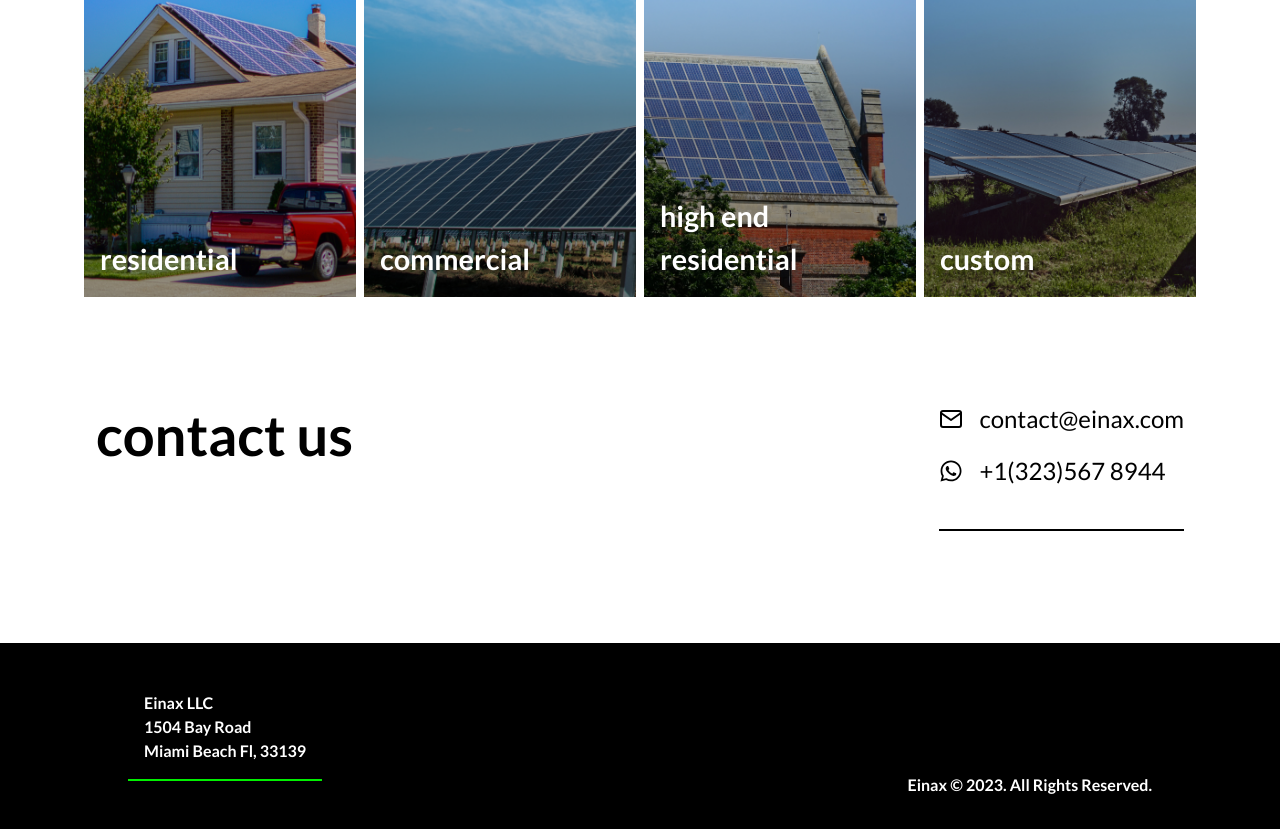
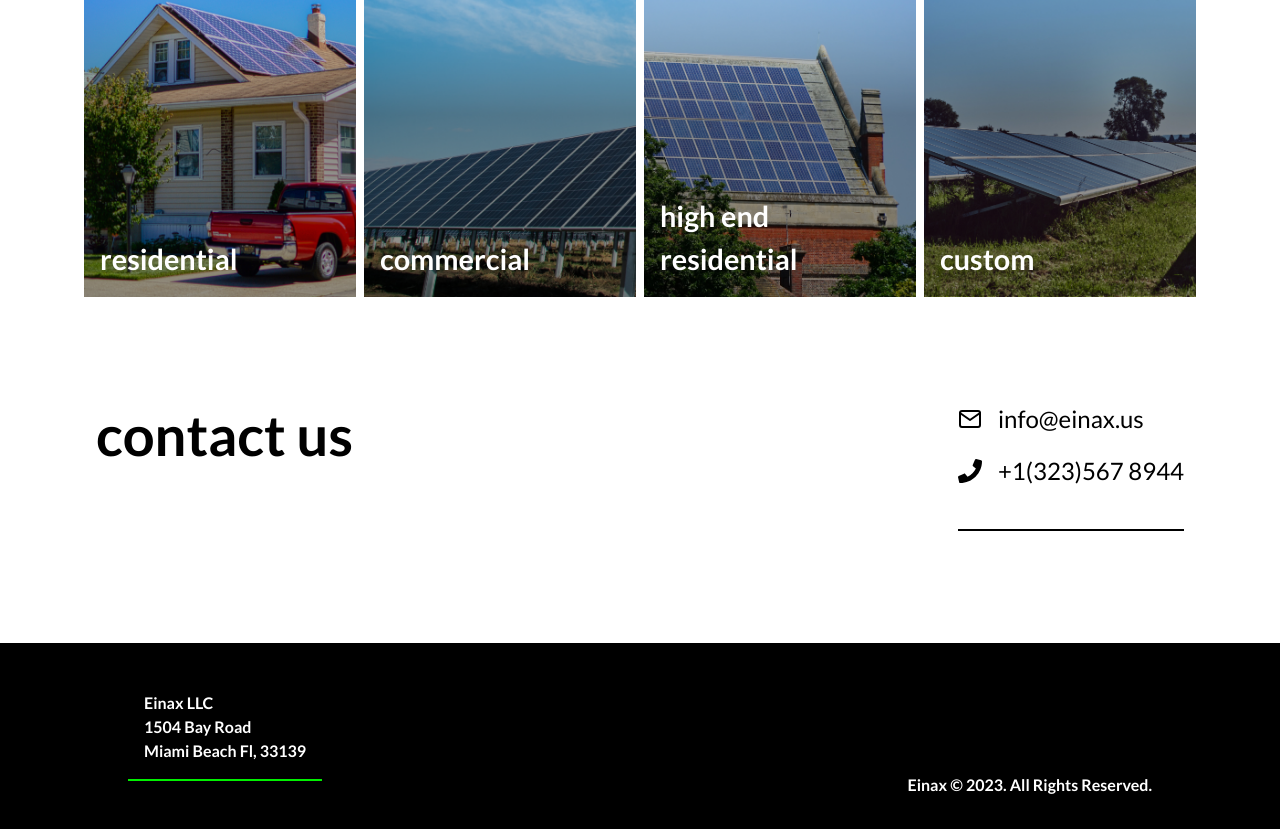
Before and after one commit to mlabato/einax, a React (Create React App) app: page / in a window 1280 px wide. Shown: the part 1441-2270 px from the top of the page. Built offline with nearby package versions, Linux system fonts and the light colour scheme.

Commit message:
contact addresses added

```diff
--- a/src/sections/ContactContainer.js
+++ b/src/sections/ContactContainer.js
@@ -1,4 +1,4 @@
-import { FaWhatsapp } from "react-icons/fa";
+import { FaPhone } from "react-icons/fa";
 import { FiMail } from "react-icons/fi";
 
 const ContactContainer = () => {
@@ -10,11 +10,11 @@ const ContactContainer = () => {
 
           <div className=" text-[.9rem] notebook:text-[1.5rem] full:text-[2rem] mb-[2rem]  items-start">
             <a href="google.com" className="flex flex-row mb-[1rem] items-center hover:text-[#00F000] duration-300">
-              <FiMail /> <p className="ml-[1rem]">contact@einax.com</p>
+              <FiMail /> <a href="mailto:info@einax.us" className="ml-[1rem]">info@einax.us</a>
             </a>
 
             <a href="emailto:google.com" className="flex flex-row items-center hover:text-[#00F000] duration-300">
-              <FaWhatsapp /> <p className="ml-[1rem]"> +1(323)567 8944</p>
+              <FaPhone/> <p className="ml-[1rem]"> +1(323)567 8944</p>
             </a>
           </div>
         </div>
--- a/src/sections/InfoContainer.js
+++ b/src/sections/InfoContainer.js
@@ -54,7 +54,7 @@ const InfoContainer = () => {
           send us your electric bill and we'll get you a free budget{" "}
         </p>
         <div className=" my-[.5rem] notebook:my-[1rem] big:my-[1.5rem] hover:shadow-lg duration-300 text-[.8rem] notebook:text-[1.25rem] full:text-[2rem] mx-auto cursor-pointer p-[.25rem] notebook:p-[.75rem] bg-[#00F000] rounded-lg w-1/2 notebook:w-[25%] desktop:w-[20%] full:w-[20%] text-center font-bold ">
-          <a href="mailto:xxx@hotmail.com?subject=Subject%20Line%20Text%20">
+          <a href="mailto:info@einax.us?subject=Subject%20Line%20Text%20">
             contact us
           </a>
         </div>
--- a/src/sections/IntroContainer.js
+++ b/src/sections/IntroContainer.js
@@ -11,7 +11,7 @@ const IntroContainer = () => {
             </p>
 
             <div className=" my-[.5rem] notebook:my-[1rem] big:my-[1.5rem] hover:shadow-lg duration-300 text-[.8rem] notebook:text-[1.25rem] full:text-[2rem] mx-auto p-[.25rem] notebook:p-[.75rem] bg-[#00F000] rounded-lg w-1/2 notebook:w-[40%] text-center font-bold ">
-              <a href="mailto:xxx@hotmail.com">contact us</a>
+              <a href="mailto:info@einax.us">contact us</a>
             </div>
           </div>
         </div>
--- a/src/ux/ContactIcons.js
+++ b/src/ux/ContactIcons.js
@@ -4,7 +4,7 @@ import { FaWhatsapp } from "react-icons/fa";
 const ContactIcons = () => {
     return(
         <article className=" fixed text-[2.5rem] notebook:text-[3rem] full:text-[4rem] right-10 bottom-10 text-[#00F000] ">
-          <a href="www.google.com" alt="" className="hover:text-[2.6rem] notebook:hover:text-[3.1rem] ease-in-out duration-500 absolute bottom-[1rem] -right-[1.75rem]  notebook:-right-[.5rem]"><FaWhatsapp className="my-[1rem]"/></a>
+          <a href="https://wa.me/13054973070" alt="" className="hover:text-[2.6rem] notebook:hover:text-[3.1rem] ease-in-out duration-500 absolute bottom-[1rem] -right-[1.75rem]  notebook:-right-[.5rem]"><FaWhatsapp className="my-[1rem]"/></a>
 
         </article>
     )
```
